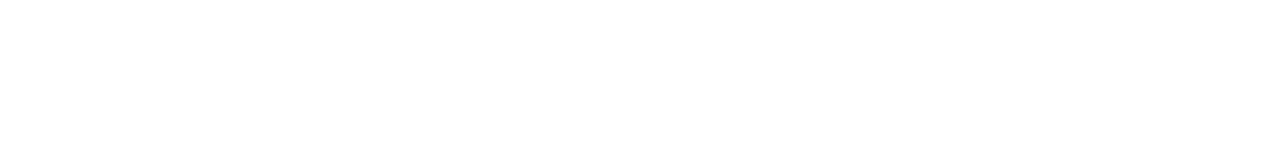
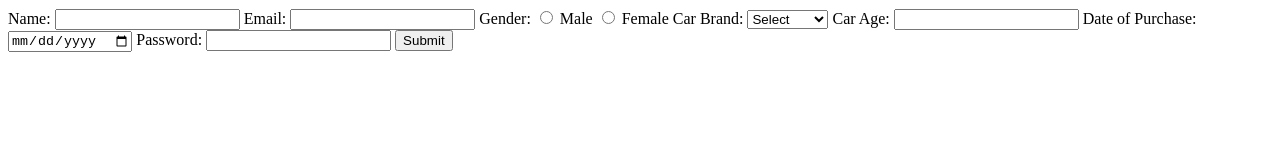
Before and after one commit to acciojob/car-insurance-form-itsnajmus, a website: page main.html in a window 1280 px wide. Drawn offline with Linux system fonts and the light colour scheme.

Commit message:
created a submission

```diff
--- a/main.html
+++ b/main.html
@@ -7,6 +7,39 @@
 </head>
 
 <body>
+	<form method="post">
+    <label for="name">Name:</label>
+    <input type="text" id="name" name="name" required>
+
+    <label for="email">Email:</label>
+    <input type="email" id="email" name="email" required>
+
+    <label for="gender">Gender:</label>
+    <input type="radio" id="gender-male" name="gender" value="male" required>
+    <label for="gender-male">Male</label>
+    <input type="radio" id="gender-female" name="gender" value="female" required>
+    <label for="gender-female">Female</label>
+
+    <label for="cars">Car Brand:</label>
+    <select id="cars" name="cars" required>
+        <option value="" disabled selected>Select</option>
+        <option value="bmw">BMW</option>
+        <option value="audi">Audi</option>
+        <option value="mercedes">Mercedez</option>
+    </select>
+
+    <label for="carage">Car Age:</label>
+    <input type="number" id="carage" name="carage" required>
+
+    <label for="dop">Date of Purchase:</label>
+    <input type="date" id="dop" name="dop" required>
+
+    <label for="password">Password:</label>
+    <input type="password" id="password" name="password" required>
+
+    <button type="submit">Submit</button>
+</form>
+
 	<!-- the entire body must be written by student -->
     <script type="text/javascript" src="./script.js">
 </script>
```
